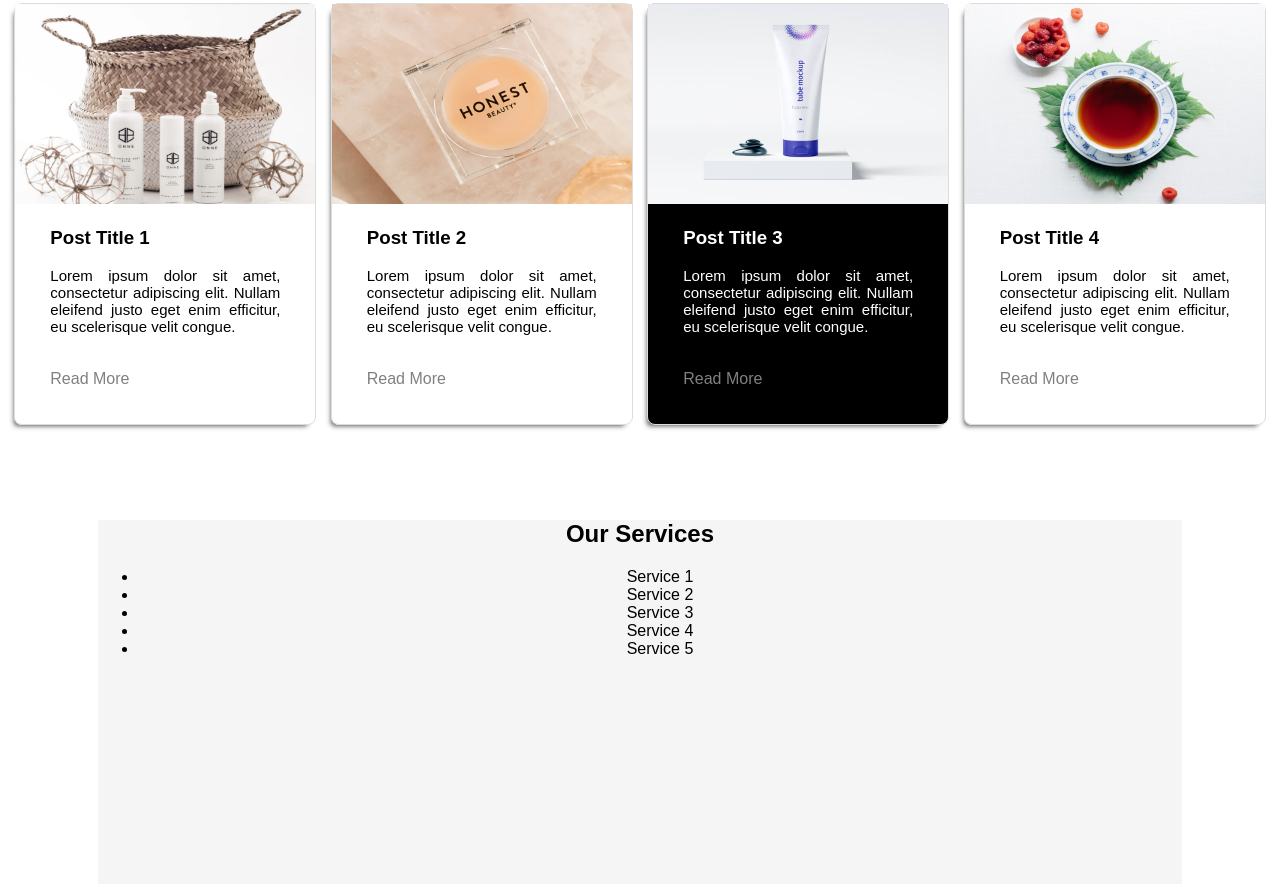
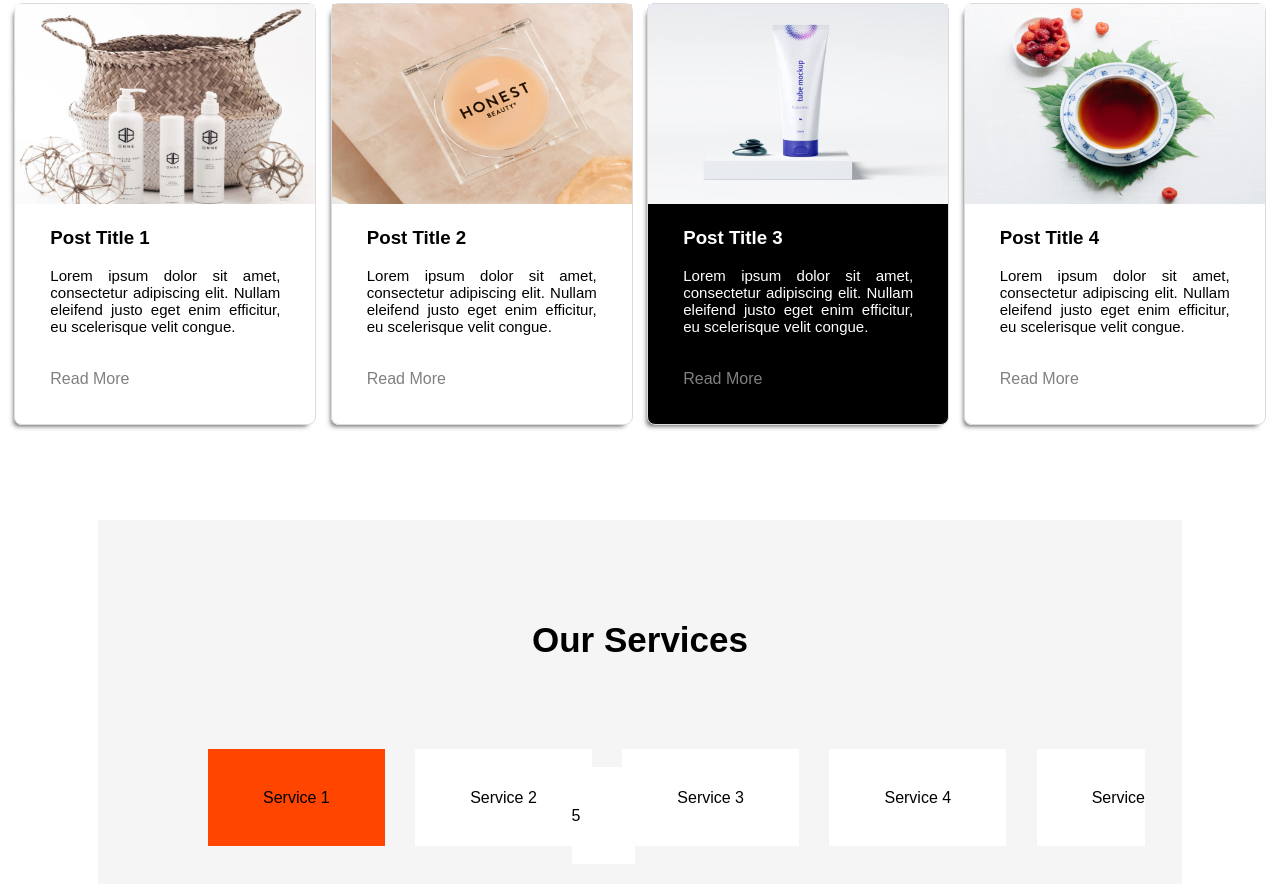
Before and after one commit to John-Rhendell-Ong/Ong-John-Rhendell-B.-CSS-Act, a plain HTML site: page index.html in a window 1280 px wide. Shown: the part 979-1863 px from the top of the page. Drawn offline with Linux system fonts and the light colour scheme.

Commit message:
Update style.css
committed services section

```diff
--- a/CSS/style.css
+++ b/CSS/style.css
@@ -98,3 +98,37 @@ div:nth-child(4) {
     height: 400px;
 
 }
+#services h2    {
+
+    padding-top: 100px;
+    padding-bottom: 100px;
+    font-size: 35px;
+
+}
+#services ul,li{
+
+    margin-right: 5px;
+    margin-left: 5px;
+    display: flex;
+    justify-content: center;
+    display: inline;
+    padding: 40px 55px;
+}
+li{
+
+    margin-right: 13px;
+    margin-left: 13px;
+    background-color: white;
+}
+ul :first-child {
+
+    background-color: orangered;
+
+}
+li:hover    {
+
+	box-shadow: 0px -1px 5px 4px rgba(78, 78, 78, 0.432);
+	-webkit-box-shadow: 0px -1px 5px 4px rgba(78, 78, 78, 0.432);
+	-moz-box-shadow: 0px -1px 5px 4px rgba(78, 78, 78, 0.432);
+
+}
```
